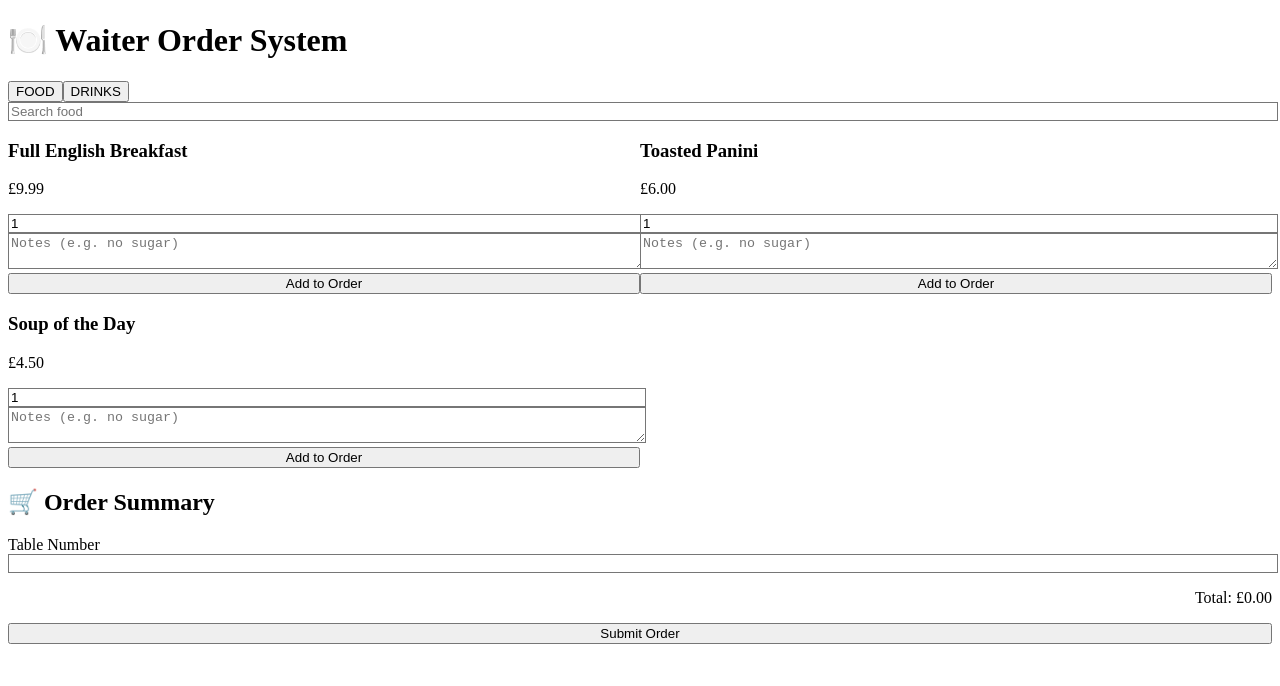
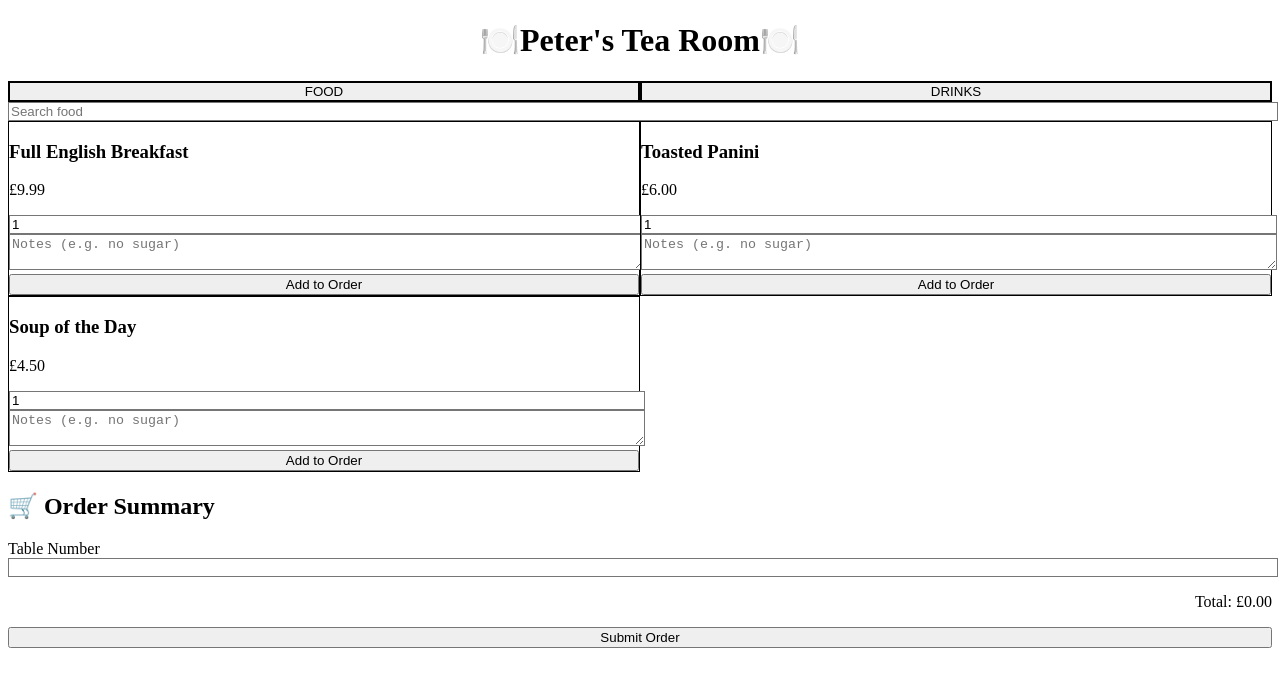
Before and after one commit to peterstearoom/peterstearoom, a React (Vite) app: page / in a window 1280 px wide. Shown: the top 686 px of the page. Built offline with nearby package versions, Linux system fonts and the light colour scheme.

Commit message:
Updated UI

```diff
--- a/src/components/MenuItemCard.jsx
+++ b/src/components/MenuItemCard.jsx
@@ -13,7 +13,7 @@ function MenuItemCard({ item }) {
   }
 
   return (
-    <div className="bg-white p-3 rounded shadow">
+<div className="bg-white p-4 rounded-xl shadow-md border border-gray-200 hover:shadow-lg transition">
       <h3 className="font-bold">{item.name}</h3>
       <p className="text-sm text-gray-600">£{item.price.toFixed(2)}</p>
 
@@ -34,7 +34,7 @@ function MenuItemCard({ item }) {
 
       <button
         onClick={handleAdd}
-        className="mt-2 w-full bg-green-600 text-white py-1 rounded"
+        className="mt-3 w-full bg-green-600 hover:bg-green-700 text-white font-semibold py-2 rounded-lg transition"
       >
         Add to Order
       </button>
--- a/src/components/MenuTabs.jsx
+++ b/src/components/MenuTabs.jsx
@@ -32,12 +32,15 @@ function MenuTabs() {
     setSearch('')
     setActiveTab(tab)
   }}
-            className={`px-4 py-2 rounded ${
-              activeTab === tab ? 'bg-blue-600 text-white' : 'bg-gray-300'
+  className={`flex-1 text-lg font-semibold tracking-wide py-3 rounded-xl border-2 transition-all duration-200 ${
+    activeTab === tab
+      ? 'bg-blue-600 text-white border-blue-700 shadow'
+      : 'bg-gray-100 border-gray-300 text-gray-800 hover:bg-gray-200'
   }`}
 >
   {tab.toUpperCase()}
 </button>
+
         ))}
       </div>
 
--- a/src/components/OrderCart.jsx
+++ b/src/components/OrderCart.jsx
@@ -96,7 +96,10 @@ function OrderCart() {
 
       <p className="mt-2 font-bold text-right">Total: £{total.toFixed(2)}</p>
 
-      <button onClick={submitOrder} className="mt-3 w-full bg-blue-600 text-white py-2 rounded">
+<button
+  onClick={submitOrder}
+  className="mt-4 w-full bg-blue-600 hover:bg-blue-700 text-white font-semibold py-2 rounded-lg transition"
+>
         Submit Order
       </button>
 
--- a/src/pages/WaiterScreen.jsx
+++ b/src/pages/WaiterScreen.jsx
@@ -5,7 +5,9 @@ import OrderCart from '../components/OrderCart'
 function WaiterScreen() {
   return (
     <div className="min-h-screen bg-gray-100 p-4">
-      <h1 className="text-2xl font-bold mb-4">🍽️ Waiter Order System</h1>
+<h1 className="text-3xl font-bold mb-6 text-center font-serif text-gray-800">
+  🍽️Peter's Tea Room🍽️
+</h1>
       <MenuTabs />
       <OrderCart />
     </div>
```
Lines whose indentation alone changed are shown as unchanged.
